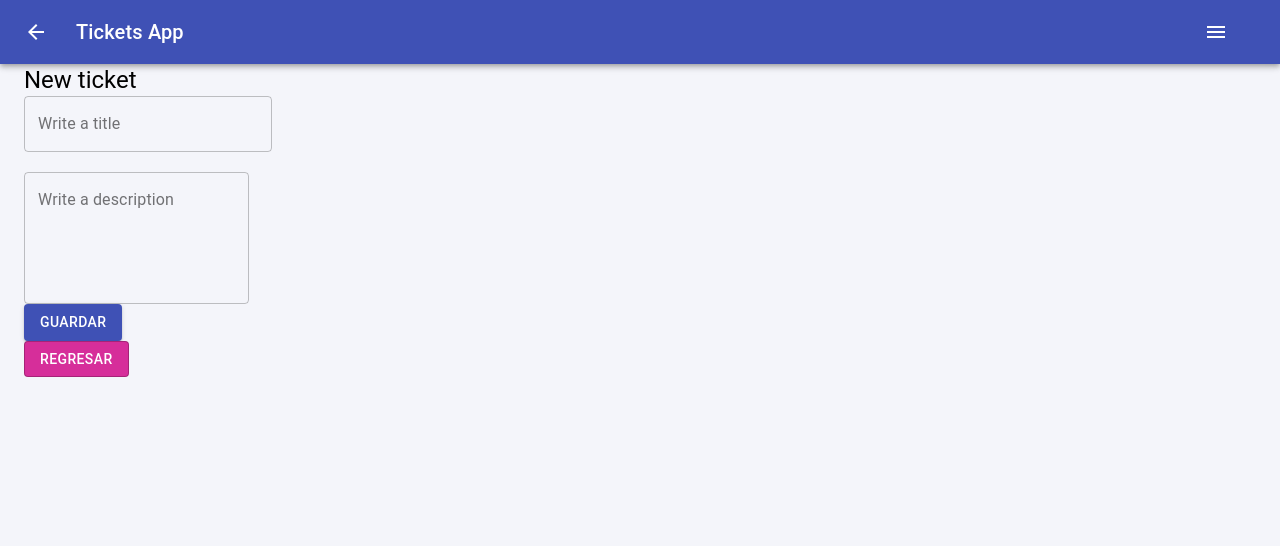
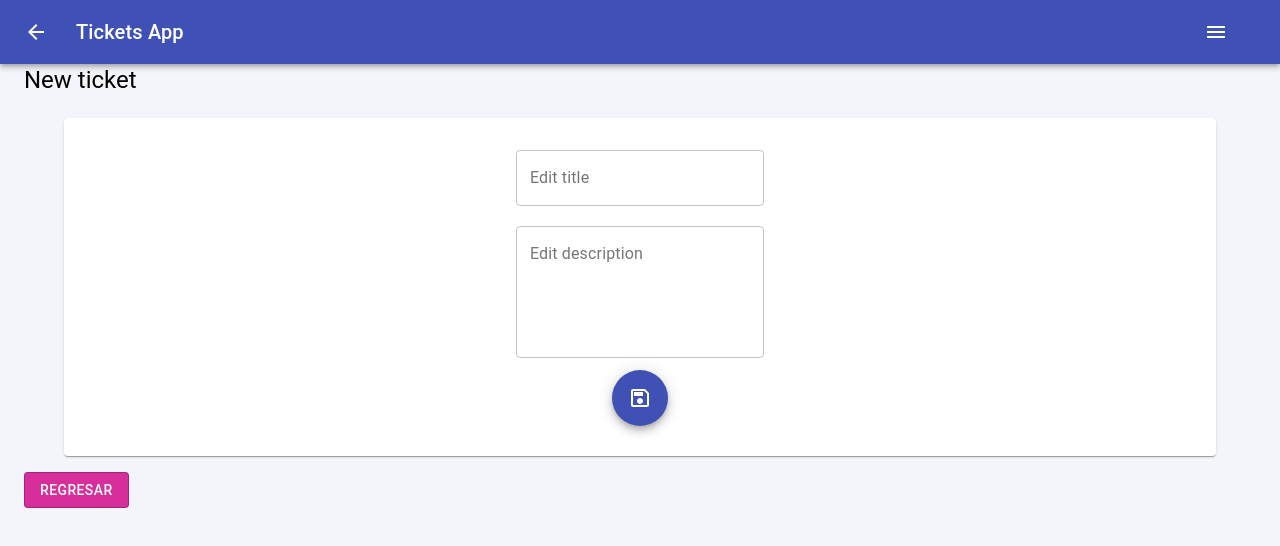
Before and after one commit to jubarbo/tickets-frontend-v1, a React (Create React App) app: page /new in a window 1280 px wide. Shown: the top 546 px of the page. Built offline with nearby package versions, Linux system fonts and the light colour scheme; no server answers.

Commit message:
Ticket form con material

```diff
--- a/src/components/Navbar.js
+++ b/src/components/Navbar.js
@@ -1,7 +1,6 @@
 import React from "react";
 import { makeStyles } from "@material-ui/core/styles";
 import MenuIcon from "@material-ui/icons/Menu";
-import ArrowBack from "@material-ui/icons/ArrowBack";
 import "./styles/Navbar.css";
 import Navigation from "../components/Navigation";
 
@@ -20,10 +19,7 @@ const useStyles = makeStyles((theme) => ({
   },
 }));
 
-//Pendiente para ocultar en home
-const hideIfHome = (ifHome) => {
-  return true ? { display: "block" } : { display: "none" };
-};
+
 
 export default function Navbar() {
   const classes = useStyles();
--- a/src/components/Navigation.js
+++ b/src/components/Navigation.js
@@ -1,7 +1,10 @@
-import React, { Component } from 'react'
+import React from "react";
 import { makeStyles } from "@material-ui/core/styles";
 import ArrowBack from "@material-ui/icons/ArrowBack";
-import { IconButton } from "@material-ui/core";
+import { IconButton, Box } from "@material-ui/core";
+import {
+  useLocation,
+} from "react-router-dom";
 
 const useStyles = makeStyles((theme) => ({
   root: {
@@ -16,20 +19,24 @@ const useStyles = makeStyles((theme) => ({
   },
 }));
 
+export default function Navigation() {
+  const classes = useStyles();
 
-export default function Navigation() {
-
-        const classes = useStyles();
+  const hideIfHome = (ifHome) => {
+    return ifHome ? { display: "block" } : { display: "none" };
+  };
   return (
+    <Box>
       <IconButton
         edge="start"
-        //   href="/"
-        //   style={hideIfHome()}
+        href="/"
+        style={hideIfHome(useLocation().pathname !== "/")}
         className={classes.menuButton}
         color="inherit"
         aria-label="menu"
       >
         <ArrowBack />
       </IconButton>
-        )
+    </Box>
+  );
 }
--- a/src/components/Ticket/Ticket.js
+++ b/src/components/Ticket/Ticket.js
@@ -2,13 +2,14 @@ import React, { Component } from "react";
 import propTypes from "prop-types";
 import { Link } from "react-router-dom";
 import isDoneChangeColor from "../../utils/isDoneChangeColor";
+import EditOutlinedIcon from "@material-ui/icons/EditOutlined";
+import OpenInNewOutlinedIcon from "@material-ui/icons/OpenInNewOutlined";
 import "./styles/Ticket.css";
 
 import {
-  Button,
-  FormControl,
   Card,
-  Box,
+  Fab,
+  Tooltip,
   Checkbox,
   InputLabel,
   CardContent,
@@ -34,7 +35,6 @@ class Ticket extends Component {
       color: "#fff",
     };
   }
-
 
   render() {
     const { ticket } = this.props;
@@ -67,10 +67,34 @@ class Ticket extends Component {
             />
           </InputLabel>
 
-          <Typography className="isDoneText" style={isDoneChangeColor(this.state.data.ticket.done)}>
+          <Typography
+            className="isDoneText"
+            style={isDoneChangeColor(this.state.data.ticket.done)}
+          >
             {ticket.done ? "Finalizado" : "Pendiente"}
           </Typography>
-          <Box className="buttonTicket">
+
+          <Tooltip title="Delete ticket">
+            <Fab
+              style={btnDelete}
+              href={`/ticket/${ticket._id}`}
+              color="secondary"
+            >
+              <OpenInNewOutlinedIcon />
+            </Fab>
+          </Tooltip>
+          <Tooltip title="Edit ticket">
+            <Fab
+              style={btnEdit}
+              href={`/edit/${ticket._id}`}
+              // onClick={this.props.onDelete.bind(this, ticket._id)}
+              color="primary"
+            >
+              <EditOutlinedIcon />
+            </Fab>
+          </Tooltip>
+
+          {/* <Box className="buttonTicket">
             <FormControl>
               <Button
                 className="buttonTicket"
@@ -90,13 +114,22 @@ class Ticket extends Component {
             >
               Actualizar
             </Button>
-          </FormControl>
+          </FormControl> */}
         </CardContent>
       </Card>
     );
   }
 }
 
+const btnDelete = {
+  background: "#ea2027",
+  margin: ".2em .6em .2em",
+};
+
+const btnEdit = {
+  margin: ".2em .6em .2em",
+};
+
 Ticket.propTypes = {
   ticket: propTypes.object.isRequired,
 };
--- a/src/components/Ticket/TicketDetails.js
+++ b/src/components/Ticket/TicketDetails.js
@@ -22,11 +22,6 @@ class TicketDetails extends Component {
     error: false,
   };
 
-  classCheckDone() {
-    return {
-      width: "4em",
-    };
-  }
 
   render() {
     const { ticket } = this.props;
@@ -67,7 +62,6 @@ class TicketDetails extends Component {
             <Fab
               style={btnEdit}
               href={`/edit/${ticket._id}`}
-              onClick={this.props.onDelete.bind(this, ticket._id)}
               color="primary"
             >
               <EditOutlinedIcon />
--- a/src/components/Ticket/TicketEdit.js
+++ b/src/components/Ticket/TicketEdit.js
@@ -1,18 +1,19 @@
 import React from "react";
 import TicketForm from "./TicketForm";
-import HomeButton from "../HomeButton";
 
 function TicketEdit(props) {
   const ticket = props.ticket;
+  // console.log(props.history)
   return (
     <div>
-      Editar esto:
+
       <TicketForm
         _id={ticket._id}
         title={ticket.title}
         description={ticket.description}
+        history={props.history}
+
       />
-      <HomeButton />
     </div>
   );
 }
--- a/src/components/Ticket/TicketForm.js
+++ b/src/components/Ticket/TicketForm.js
@@ -1,11 +1,14 @@
 import React, { Component } from "react";
-import "../styles/ticketForm.css";
+import SaveOutlinedIcon from "@material-ui/icons/SaveOutlined";
+import "./styles/TicketForm.css";
 import {
-  Button,
   FormControl,
   TextField,
   Container,
-  Typography,
+  Tooltip,
+  Fab,
+  Card,
+  CardContent,
 } from "@material-ui/core";
 
 const API_URL = process.env.REACT_APP_TICKETS_API;
@@ -32,8 +35,8 @@ class TicketForm extends Component {
           console.log(`Ticket ${ticketCreated._id} created.`);
         })
         .catch((err) => {
+          this.setState({ error: err });
           console.log(err);
-          this.setState({ error: err });
         });
     }
 
@@ -42,6 +45,9 @@ class TicketForm extends Component {
         .then(async (res) => {
           const ticketUpdated = await res.json();
           console.log(`${JSON.stringify(ticketUpdated.message)}`);
+          setTimeout(() => {
+            this.props.history.push("/");
+          }, 500);
         })
         .catch((err) => {
           console.log(err);
@@ -91,41 +97,54 @@ class TicketForm extends Component {
 
   render() {
     return (
-      <Container>
-        <Typography>{this.props._id}</Typography>
+      <Card className="ticketFormStyles">
+        <CardContent>
+          <Container style={frmContainer} className="formContainer">
+
             <FormControl>
               <TextField
                 id="ticketTitle"
                 name="title"
                 variant="outlined"
-            label="Write a title"
+                label="Edit title"
                 onChange={this.onChange}
                 value={this.state.title}
               />
-        </FormControl>
               <br />
-        <br />
-        <FormControl>
               <TextField
                 id="ticketTextField"
                 name="description"
                 variant="outlined"
                 multiline
                 rows={5}
-            label="Write a description"
+                label="Edit description"
                 onChange={this.onChange}
                 value={this.state.description}
               />
-        </FormControl>
               <br />
-        <FormControl>
-          <Button variant="contained" color="primary" onClick={this.onSubmit}>
-            Guardar
-          </Button>
+
+              <Tooltip title="Save ticket">
+                <Fab style={btnSave} onClick={this.onSubmit} color="primary">
+                  <SaveOutlinedIcon />
+                </Fab>
+              </Tooltip>
             </FormControl>
           </Container>
+        </CardContent>
+      </Card>
     );
   }
 }
 
+const frmContainer = {
+  display: "flex",
+  justifyContent: "center",
+  alignItems: "center",
+};
+
+const btnSave = {
+  margin: "-.6em .4em .4em .4em ",
+  alignSelf: "center",
+};
+
 export default TicketForm;
--- /dev/null
+++ b/src/components/Ticket/styles/TicketForm.css
@@ -0,0 +1,16 @@
+.ticketFormStyles {
+  margin: 1.2em auto 0.8em;
+  max-width: 65%;
+}
+
+.formContainer {
+  max-width: 60%;
+  margin-top:1em;
+}
+
+@media screen and (min-width: 1200px) {
+  .ticketFormStyles {
+    max-width: 90%;
+    margin: 1.4em auto 1em;
+  }
+}
--- a/src/pages/TicketDetailsContainer.js
+++ b/src/pages/TicketDetailsContainer.js
@@ -5,8 +5,6 @@ import TicketDetails from "../components/Ticket/TicketDetails";
 
 
 import {
-  FormControl,
-  Button,
   Container,
 } from "@material-ui/core";
 
@@ -95,7 +93,6 @@ export default class TicketDetailsContainer extends Component {
     if (this.state.loading) {
       return <Loader />;
     }
-    const ticket = this.state.data;
 
     return (
       <Container>
@@ -105,32 +102,7 @@ export default class TicketDetailsContainer extends Component {
           checkDone={this.onCheck}
           onDelete= {this.onDelete}
         />
-
-        {/* <FormControl>
-          <br />
-          <Button
-            href={`/edit/${ticket._id}`}
-            variant="contained"
-            color="primary"
-          >
-            Actualizar
-          </Button>
-
-          <Button
-            style={btnDelete}
-            onClick={this.onDelete}
-            variant="contained"
-            color="secondary"
-          >
-            Eliminar
-          </Button>
-          <br />
-        </FormControl> */}
       </Container>
     );
   }
 }
-
-const btnDelete = {
-  background: "#ea2027",
-};
--- a/src/pages/TicketEditContainer.js
+++ b/src/pages/TicketEditContainer.js
@@ -1,6 +1,6 @@
-import { CircularProgress } from "@material-ui/core";
 import React, { Component } from "react";
 import TicketEdit from "../components/Ticket/TicketEdit";
+import Loader from '../components/Loader';
 
 const API_URL = process.env.REACT_APP_TICKETS_API
 
@@ -33,9 +33,8 @@ export default class TicketEditContainer extends Component {
 
   render() {
     if(this.state.loading){
-      return <CircularProgress />
+      return <Loader />
     }
-
-    return <TicketEdit ticket={this.state.data} />;
+    return <TicketEdit ticket={this.state.data} history={this.props.history} />;
   }
 }
```
Also changed, not shown: src/components/styles/ticketForm.css (deleted, +0 -7 lines), 1 other file (tests, documents, lock files or other folders). Lines whose indentation alone changed are shown as unchanged.
